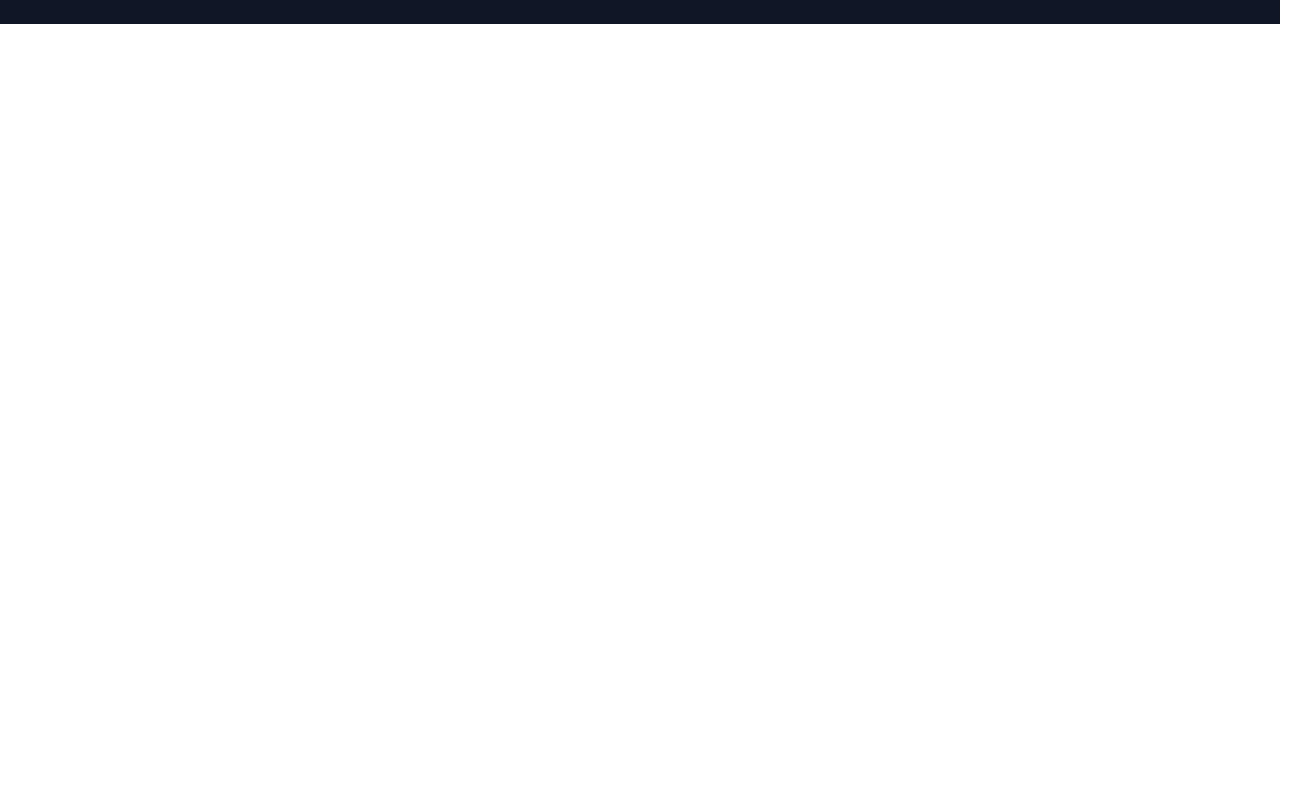
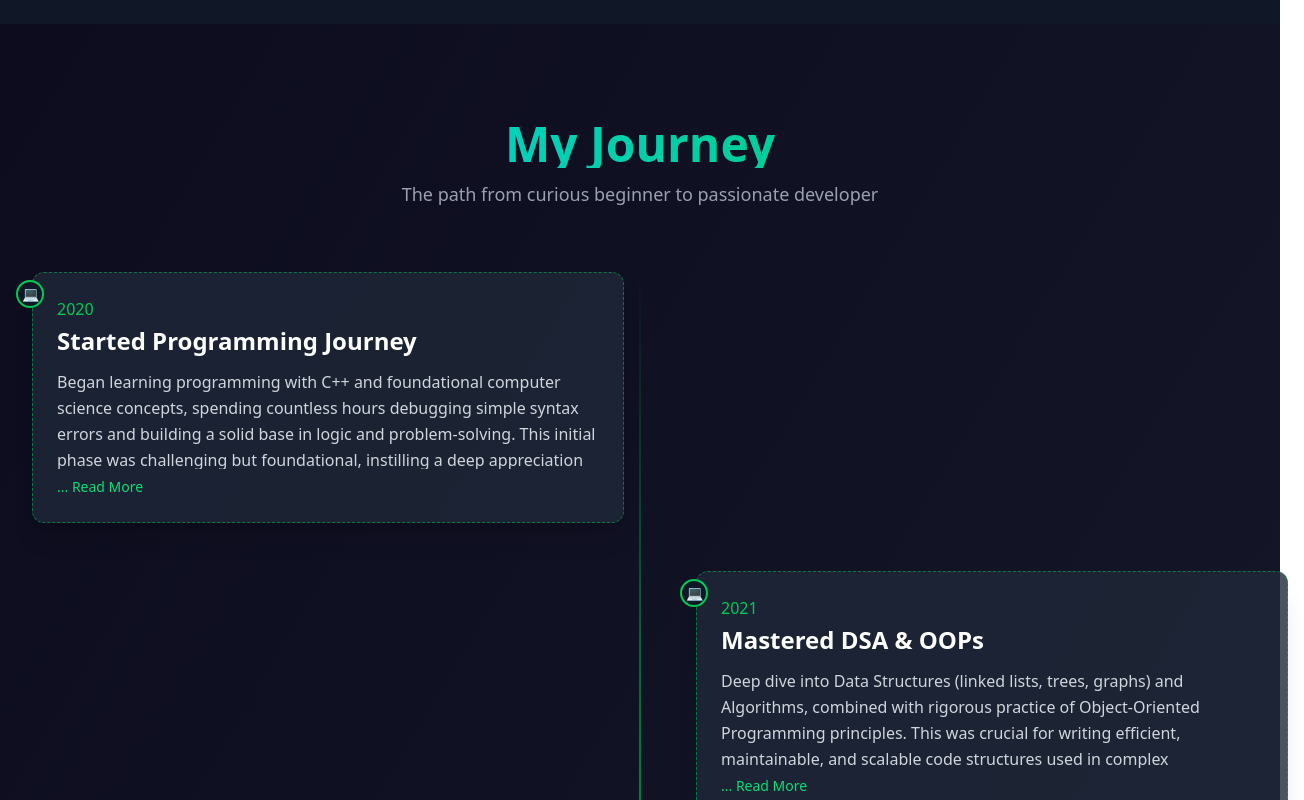
Before and after one commit to Afzal14786/portfolio-frontend, a React (Vite) app: page / in a window 1280 px wide. Shown: the part 1460-2260 px from the top of the page, 1304 px wide, since content can reach past the window. Before the commit the page ends 1484 px from the top, so only its background shows below. Built offline with nearby package versions, Linux system fonts and the light colour scheme.

Commit message:
implement time-line features

```diff
--- a/src/App.tsx
+++ b/src/App.tsx
@@ -1,6 +1,7 @@
 import './App.css'
 import HomePage from "./Pages/HomePage"
 import Skills from "./Pages/Skills"
+import MyJourney from "./Pages/MyJourney"
 
 function App() {
 
@@ -8,6 +9,7 @@ function App() {
     <>
       <HomePage/>
       <Skills/>
+      <MyJourney/>
     </>
   )
 }
--- /dev/null
+++ b/src/Pages/MyJourney.tsx
@@ -0,0 +1,11 @@
+import Journey from "../components/Journey"
+
+const MyJourney = () => {
+  return (
+    <>
+        <Journey/>
+    </>
+  )
+}
+
+export default MyJourney
--- a/src/components/Journey.tsx
+++ b/src/components/Journey.tsx
@@ -0,0 +1,84 @@
+import React from 'react';
+import JourneyCard from './cards/JourneyCard';
+import type { JourneyEntry } from '../types/Journey';
+
+// Mock Data
+const initialJourneyData: JourneyEntry[] = [
+  {
+    id: '1',
+    year: 2020,
+    title: 'Started Programming Journey',
+    description: 'Began learning programming with C++ and foundational computer science concepts, spending countless hours debugging simple syntax errors and building a solid base in logic and problem-solving. This initial phase was challenging but foundational, instilling a deep appreciation for computing principles that I carry into my professional work today.',
+  },
+  {
+    id: '2',
+    year: 2021,
+    title: 'Mastered DSA & OOPs',
+    description: 'Deep dive into Data Structures (linked lists, trees, graphs) and Algorithms, combined with rigorous practice of Object-Oriented Programming principles. This was crucial for writing efficient, maintainable, and scalable code structures used in complex applications, securing my first internship opportunity.',
+  },
+  {
+    id: '3',
+    year: 2022,
+    title: 'Full-Stack Development',
+    description: 'Began working with React for the frontend, Node.js/Express for the backend, and modern database systems like MongoDB and PostgreSQL. I built my first three end-to-end applications in this year, learning about API design, deployment workflows, and basic DevOps practices.',
+  },
+  {
+    id: '4',
+    year: 2023,
+    title: 'Focus on System Design',
+    description: 'Shifted focus to large-scale system architecture, learning about microservices, caching layers (Redis), message queues (Kafka), and scalability principles to prepare for senior-level engineering challenges and improve the performance of existing projects.',
+  },
+  {
+    id: '5',
+    year: 2024,
+    title: 'Deployed First Major Project',
+    description: 'Launched a scalable SaaS application on a cloud platform (AWS/Azure), focusing heavily on CI/CD pipelines, security best practices, and performance monitoring. This project involved migrating legacy services and significantly improved my deployment automation skills.',
+  },
+  {
+    id: '6',
+    year: 2024,
+    title: 'Deployed First Major Project',
+    description: 'Launched a scalable SaaS application on a cloud platform (AWS/Azure), focusing heavily on CI/CD pipelines, security best practices, and performance monitoring. This project involved migrating legacy services and significantly improved my deployment automation skills.',
+  },
+];
+
+const Journey: React.FC = () => {
+  return (
+    <section className="bg-gradient-to-br from-[#0c0c1e] to-[#1a1a2e] py-16 sm:py-24 text-white">
+      <div className="container mx-auto px-4 max-w-7xl">
+
+        {/* Header Section */}
+        <div className="text-center mb-16">
+          <h2 className="text-5xl font-extrabold text-transparent bg-clip-text bg-gradient-to-r from-cyan-400 to-green-500 mb-3">
+            My Journey
+          </h2>
+          <p className="text-lg text-gray-400">
+            The path from curious beginner to passionate developer
+          </p>
+        </div>
+
+        {/* Timeline Container */}
+        <div className="relative">
+
+          {/* Vertical Timeline Line (Centered, Desktop only) */}
+          <div
+            className="absolute left-1/2 w-[2px] bg-gradient-to-b from-transparent via-green-500 to-transparent h-full transform -translate-x-1/2 hidden lg:block"
+          ></div>
+
+          <div className="flex flex-col lg:items-start">
+            {initialJourneyData.map((entry, index) => (
+              <JourneyCard
+                key={entry.id}
+                entry={entry}
+                isEven={index % 2 === 0}
+              />
+            ))}
+          </div>
+
+        </div>
+      </div>
+    </section>
+  );
+};
+
+export default Journey;
--- /dev/null
+++ b/src/components/cards/JourneyCard.tsx
@@ -0,0 +1,106 @@
+import React, { useState, useRef, useEffect } from 'react';
+import type { JourneyEntry } from '../../types/Journey';
+
+const DEVELOPER_ICON = '💻';
+const MAX_HEIGHT_PX = 100; // Max height for collapsed state
+const ICON_OFFSET = '[-20px]';
+
+interface JourneyCardProps {
+  entry: JourneyEntry;
+  isEven: boolean;
+}
+
+const JourneyCard: React.FC<JourneyCardProps> = ({ entry, isEven }) => {
+  const [isExpanded, setIsExpanded] = useState(false);
+  const [isClamped, setIsClamped] = useState(false);
+  const contentRef = useRef<HTMLParagraphElement>(null);
+
+  const { year, title, description } = entry;
+
+  // Check if content needs clamping on mount
+  useEffect(() => {
+    // Only check if content is longer than the MAX_HEIGHT_PX for clamping
+    if (contentRef.current && contentRef.current.scrollHeight > MAX_HEIGHT_PX) {
+      setIsClamped(true);
+    } else {
+      setIsClamped(false);
+    }
+  }, [description]);
+
+  const toggleExpand = () => setIsExpanded(!isExpanded);
+
+  const CARD_BG = 'bg-gray-800/80';
+  const BORDER_COLOR = 'border-green-500/50';
+
+  // Desktop Placement
+  const wrapperClasses = isEven
+    ? 'lg:left-0 lg:mr-10' // Left Card
+    : 'lg:left-1/2 lg:ml-10'; // Right Card
+
+  return (
+    // On mobile, use pl-10 to make space for the vertical line on the left.
+    <div
+      className={`relative w-full mb-12 px-2 sm:px-4 lg:w-1/2
+                  transition-all duration-500 ease-in-out group
+                  pl-10 lg:pl-4
+                  ${wrapperClasses}`}
+    >
+      {/* Timeline Card Content */}
+      <div
+        className={`p-6 rounded-xl border border-dashed ${BORDER_COLOR} ${CARD_BG}
+                    shadow-xl hover:shadow-green-500/30 transition duration-300 h-full`}
+      >
+        {/* Year */}
+        <h3 className="text-base font-medium text-green-500 mb-1">{year}</h3>
+
+        {/* Title */}
+        <h4 className="text-2xl font-bold text-white mb-3">{title}</h4>
+
+        {/* Description Container */}
+        <div
+          style={{
+            maxHeight: isExpanded ? '1000px' : `${MAX_HEIGHT_PX}px`,
+            overflow: 'hidden',
+          }}
+          className="transition-all duration-500 ease-in-out"
+        >
+            <p ref={contentRef} className="text-gray-300 leading-relaxed">
+                {description}
+            </p>
+        </div>
+
+        {/* "Read More/Less" button (Only visible if clamped) */}
+        {isClamped && (
+            <button
+                onClick={toggleExpand}
+                className="text-green-400 text-sm mt-2 hover:underline focus:outline-none"
+            >
+                {isExpanded ? '... Read Less' : '... Read More'}
+            </button>
+        )}
+      </div>
+
+      {/* Timeline Dot/Icon (Developer Icon) */}
+      <div
+        className={`absolute top-0 sm:top-2 w-7 h-7 bg-gray-900 border-2 border-green-500 rounded-full z-20
+                    flex items-center justify-center text-sm
+                    // Align to center line on desktop: using the custom offset
+                    ${isEven ? `lg:right-${ICON_OFFSET}` : `lg:left-${ICON_OFFSET}`}
+                    // Align to the left edge of the card on mobile
+                    left-0 transform -translate-x-1/2 lg:translate-x-0`}
+      >
+        {DEVELOPER_ICON}
+      </div>
+
+      {/* Vertical Line Connector (MOBILE) */}
+      <div
+        className={`absolute w-[2px] bg-green-500 top-7 h-[calc(100%-28px)] z-10
+                   left-0 transform -translate-x-1/2
+                   lg:hidden`}
+      ></div>
+
+    </div>
+  );
+};
+
+export default JourneyCard;
--- /dev/null
+++ b/src/types/Journey.ts
@@ -0,0 +1,6 @@
+export interface JourneyEntry {
+  id: string;
+  year: number;
+  title: string;
+  description: string;
+}
```
